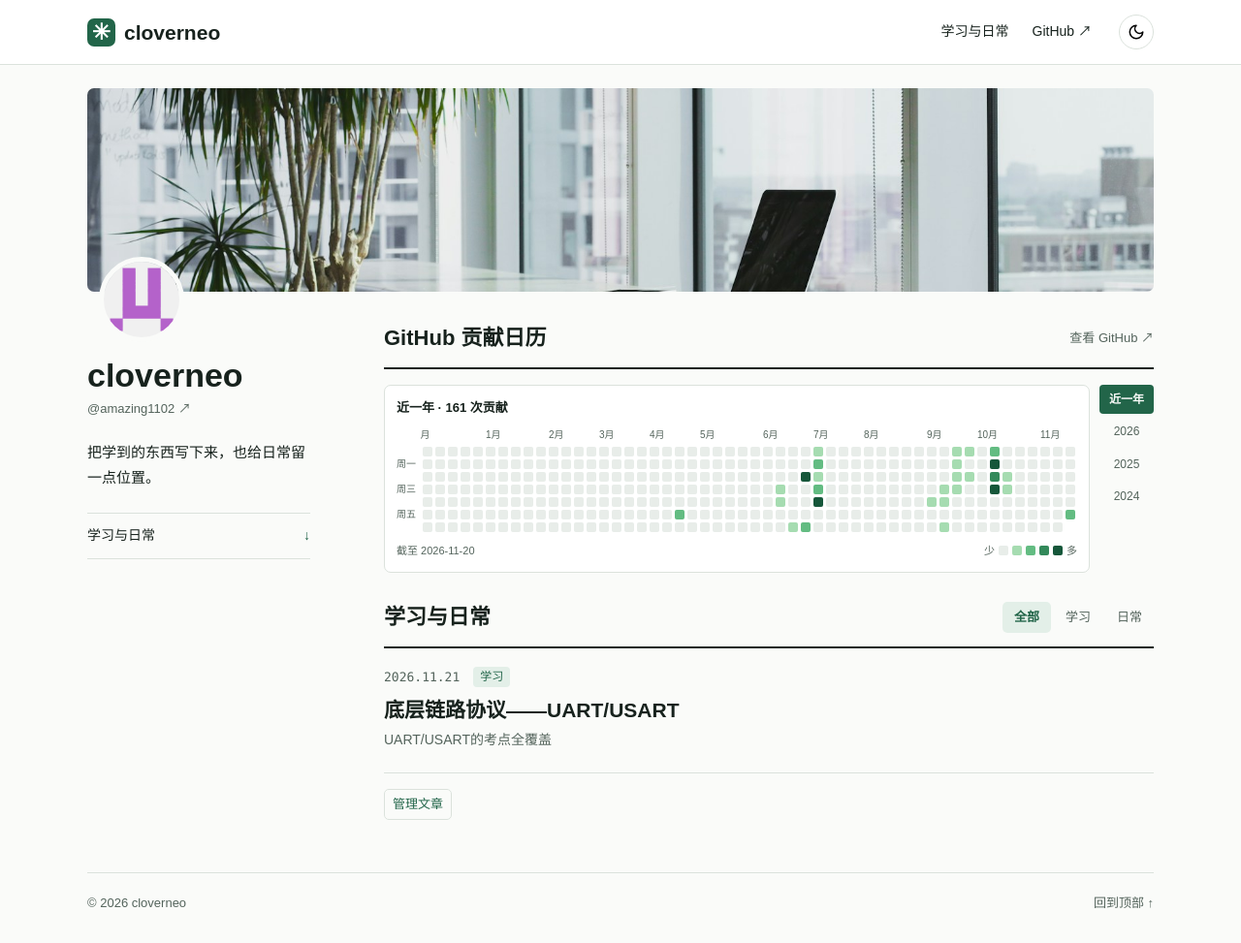
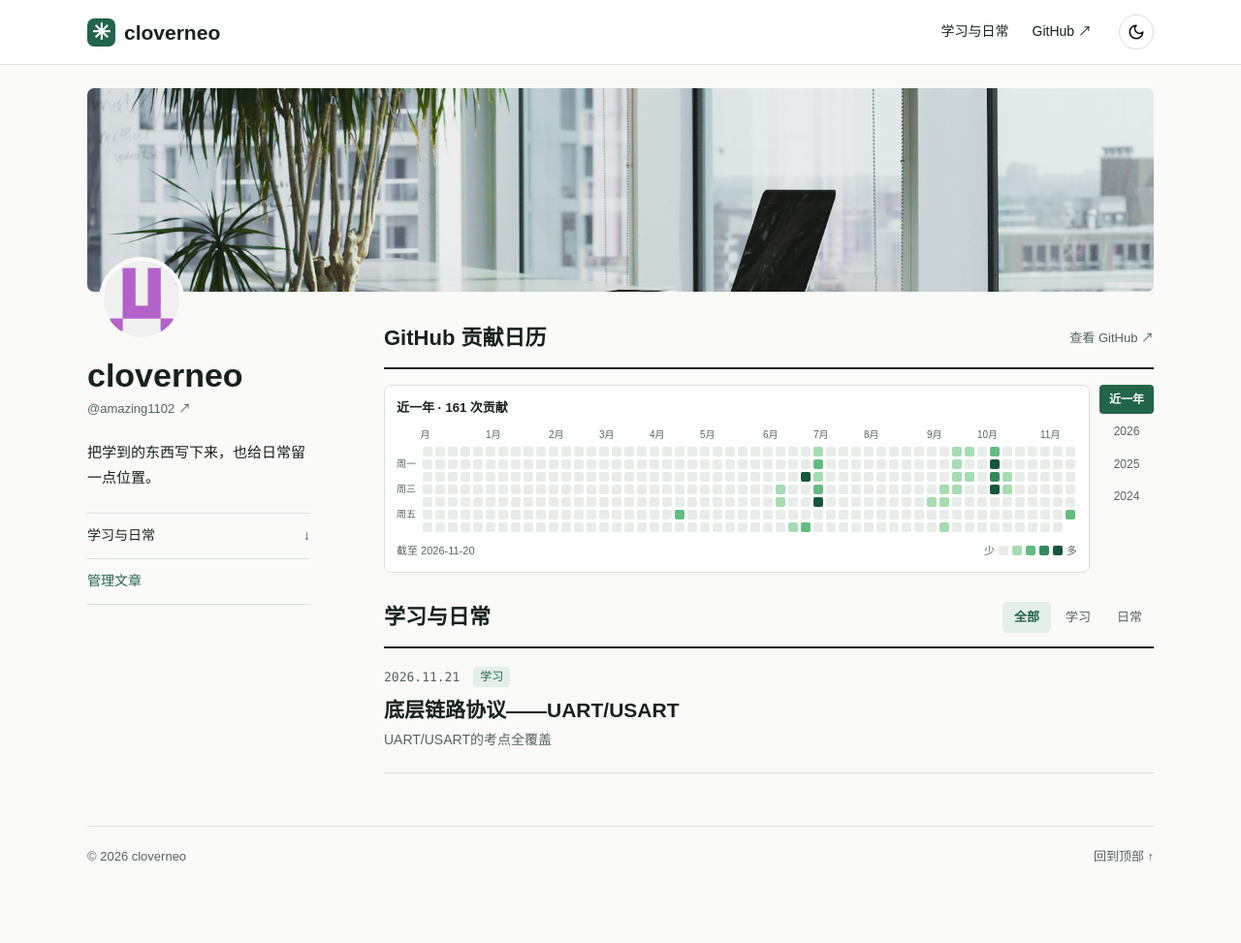
Before and after one commit to amazing1102/amazing1102.github.io, a Jekyll site: the page built from index.html, in a window 1280 px wide. Shown: the whole page at 97% size. Built offline with Jekyll 4.4.1, drawn with Linux system fonts in a browser that asks for light colours; after the commit the page ends 925 px from its top, so only the background shows below that.

Commit message:
Move article management link to profile navigation

```diff
--- a/index.html
+++ b/index.html
@@ -8,7 +8,10 @@ layout: base
       <img class="avatar" src="assets/avatar.png" alt="amazing1102 的 GitHub 头像" width="88" height="88">
       <h1>cloverneo</h1><a class="handle" href="https://github.com/amazing1102">@amazing1102 ↗</a>
       <p>把学到的东西写下来，也给日常留一点位置。</p>
-      <div class="profile-links"><a href="#notes">学习与日常 <span>↓</span></a></div>
+      <div class="profile-links">
+        <a href="#notes">学习与日常 <span>↓</span></a>
+        <a class="manage-link" href="#admin" aria-controls="admin" aria-expanded="false">管理文章</a>
+      </div>
     </aside>
     <div class="feed">
       <section id="activity" aria-labelledby="activity-heading">
@@ -41,7 +44,6 @@ layout: base
             <h3><a href="{{ post.url | relative_url }}">{{ post.title | escape }}</a></h3><p>{{ post.summary | escape }}</p>
           </article>{% endfor %}
         </div><p id="empty" hidden>这个栏目还没有记录。</p>
-        <a class="manage-link" href="#admin" aria-controls="admin" aria-expanded="false">管理文章</a>
         {% include post-manager.html %}
         <script type="module" src="{{ '/admin.js' | relative_url }}"></script>
       </section>
--- a/styles.css
+++ b/styles.css
@@ -93,7 +93,7 @@ h2 {margin:0;font-size:22px;line-height:1.45}
 footer {border-top:1px solid var(--line);justify-content:space-between;padding:20px 0 30px}
 .reader {width:min(680px,calc(100% - 40px));margin:42px auto 72px}
 .notes-heading {flex-wrap:wrap}
-.manage-link {display:inline-block;margin-top:16px;color:var(--accent);font-size:13px;padding:4px 8px;border:1px solid var(--line);border-radius:5px}
+.profile-links .manage-link {color:var(--accent)}
 .manage-link[aria-expanded=true] {background:var(--tint)}
 #admin {margin-bottom:20px}
 .admin-panel {margin-top:20px;padding:24px;border:1px solid var(--line);border-radius:7px;background:var(--panel)}
@@ -163,7 +163,7 @@ footer {border-top:1px solid var(--line);justify-content:space-between;padding:2
   .avatar {width:65px;height:65px;margin-top:-30px;margin-left:5px}
   .profile h1 {font-size:27px;margin-top:4px}
   .profile p {margin:9px 0 0}
-  .profile-links {display:none}
+  .profile-links {display:block}
   .feed {padding-top:21px}
   .heading {gap:6px;padding-bottom:10px}
   .filters button {padding:5px 9px}
```
